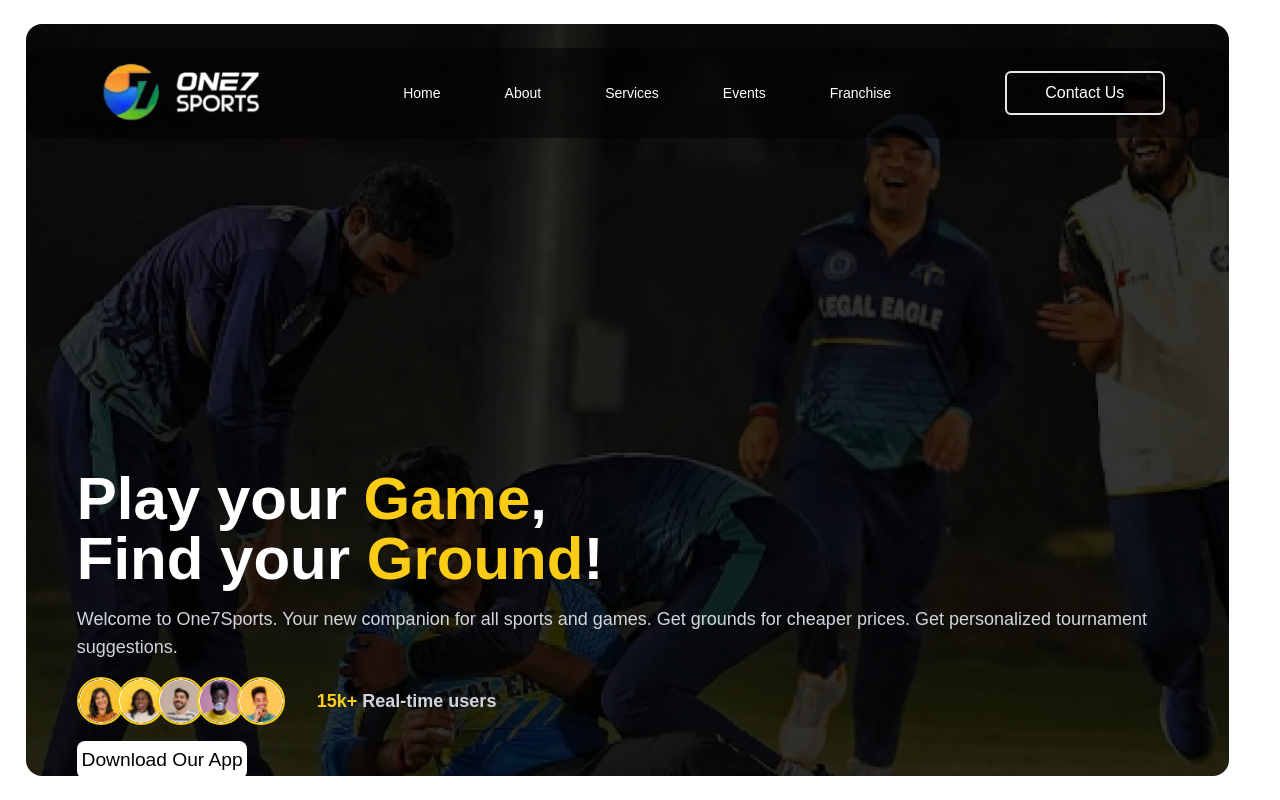
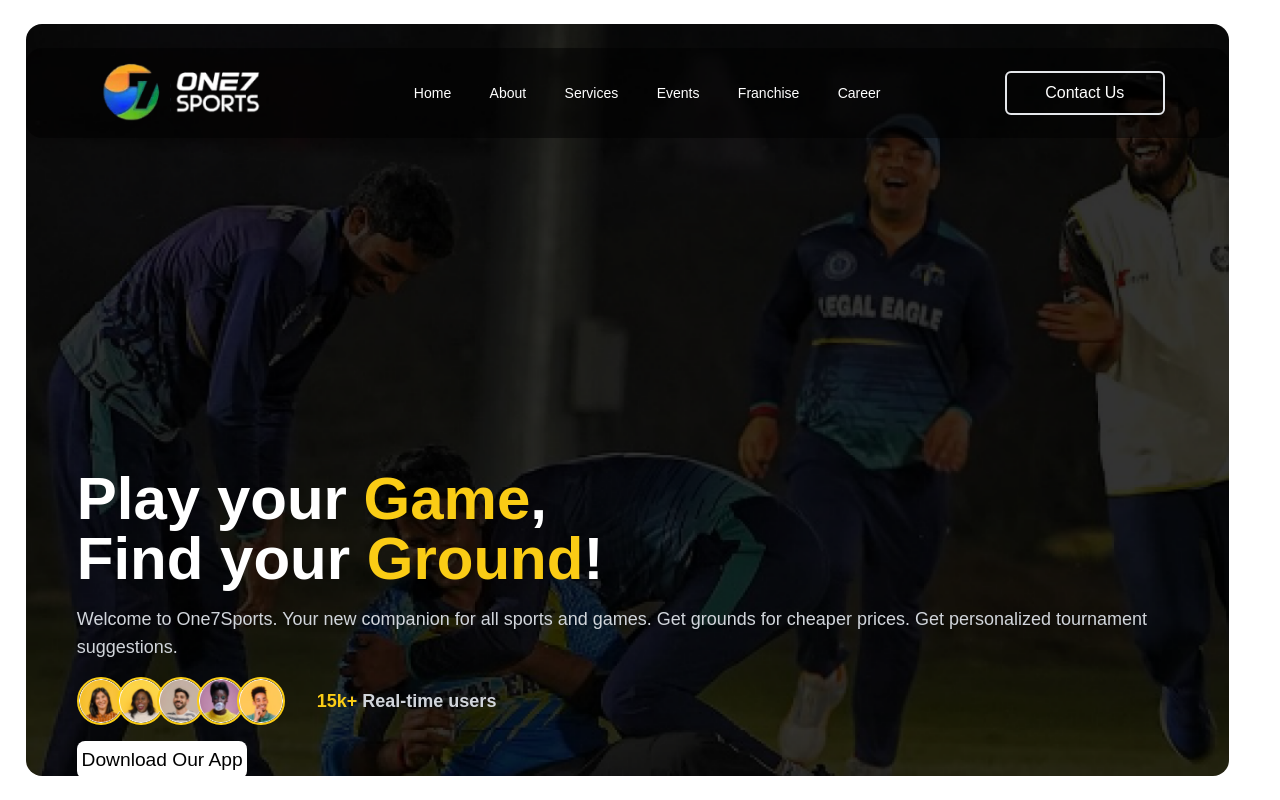
Before and after one commit to chandanjha34/One7Sports, a React (Vite) app: page / in a window 1280 px wide. Shown: the top 800 px of the page. Built offline with nearby package versions, Linux system fonts and the light colour scheme.

Commit message:
Website 90% done

```diff
--- a/src/components/Home/Home.css
+++ b/src/components/Home/Home.css
@@ -38,6 +38,11 @@
     font-size: small;
     cursor: pointer;
 }
+.content-items{
+    gap: 3vw;
+    font-size: small;
+    cursor: pointer;
+}
 .main-content{
     display: flex;
     width: 50vw;
--- a/src/components/Navbar/Navbar.jsx
+++ b/src/components/Navbar/Navbar.jsx
@@ -11,10 +11,10 @@ function Navbar(){
             <div className="flex items-center">
               <img src={logo} alt="One7 Sports Logo" className="logo inline-block w-10 mr-2" />
             </div>
-            <ul className="hidden md:flex content-item text-white ">
+            <ul className="hidden md:flex content-items text-white ">
               {[
-                {address:["Home", "About", "Services", "Events","Franchise"],
-                path:["/","about","services","events","franchise"],}
+                {address:["Home", "About", "Services", "Events","Franchise","Career"],
+                path:["","about","services","events","franchise","career"],}
             ].map((item) =>
                 item.address.map((name, index) => (
 
@@ -22,7 +22,7 @@ function Navbar(){
                   key={index}
                   className="text-sm font-medium hover:text-yellow-400 hover:underline underline-offset-4 cursor-pointer"
                 >
-                  <Link to={item.path[index]}>{name}</Link>
+                  <Link to={`/${item.path[index]}`}>{name}</Link>
                 </li>
                 )
               ))}
```
